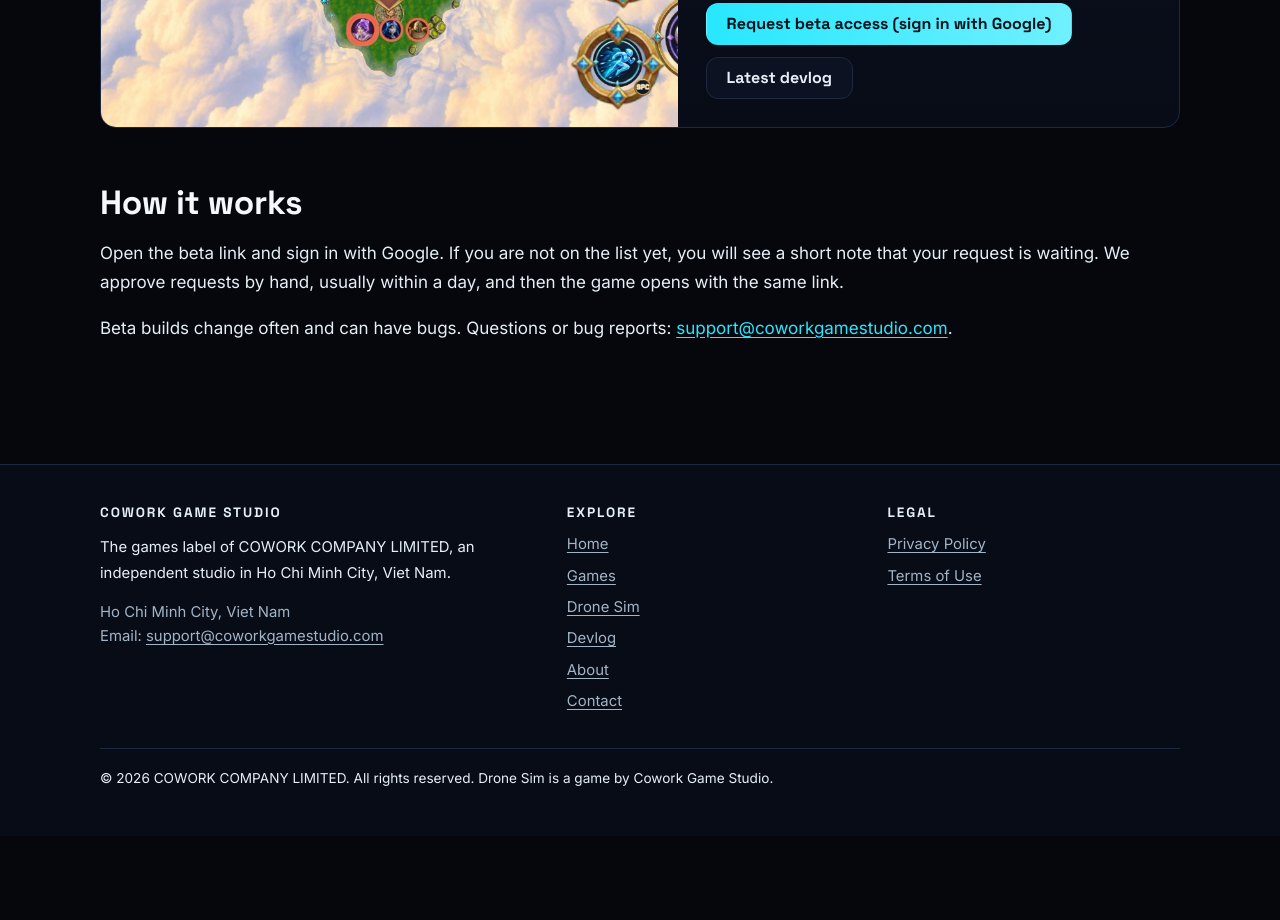
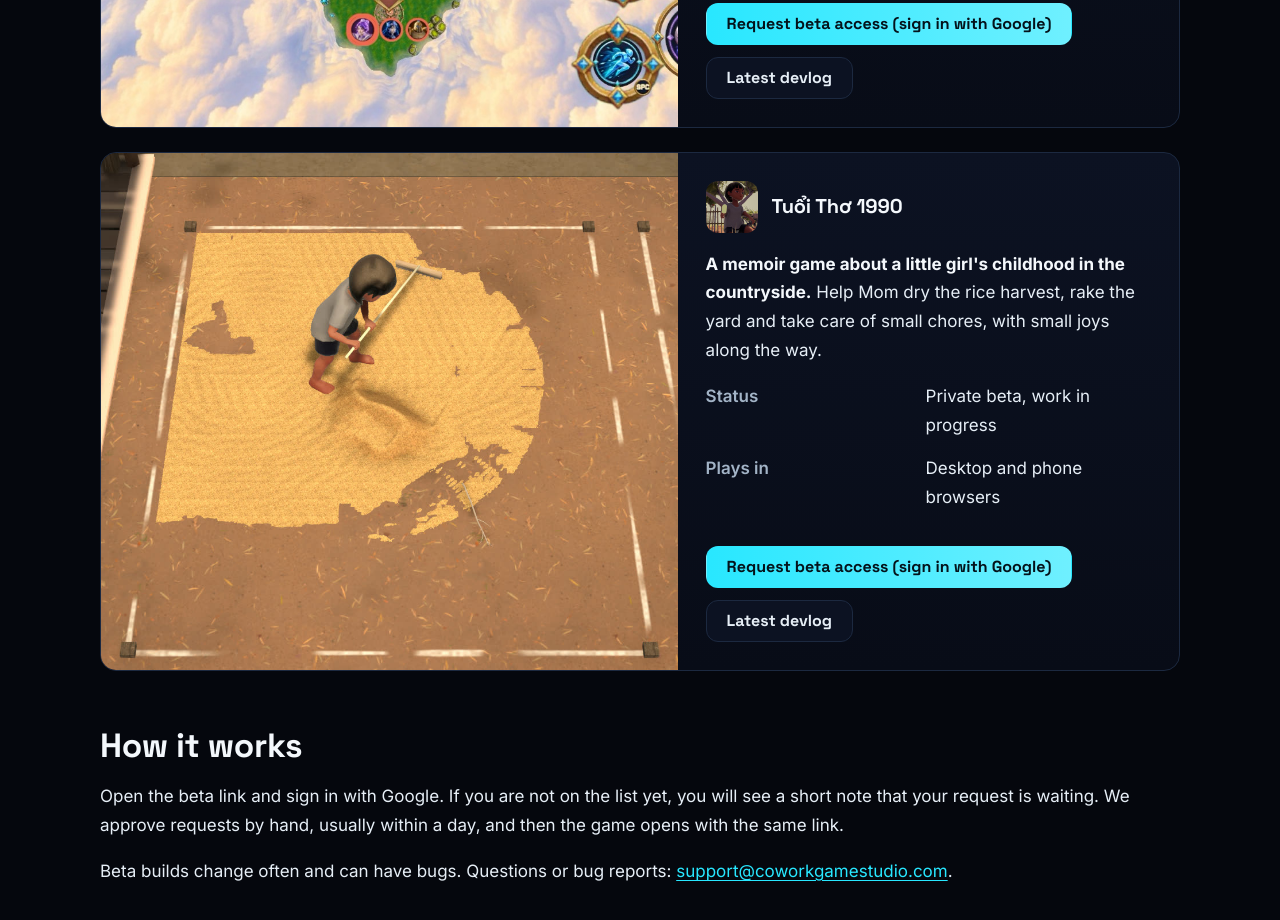
Before and after one commit to tvlgiao/coworkgamestudio-site, a plain HTML site: page beta/index.html in a window 1280 px wide. Shown: the part 1408-2328 px from the top of the page. Before the commit the page ends 2244 px from the top, so only its background shows below. Drawn offline with Linux system fonts and the light colour scheme.

Commit message:
Beta page: Tuoi Tho 1990 private browser beta, sign-in privacy note
Co-Authored-By: PapaThemes <contact@papathemes.com>

```diff
--- a/beta/index.html
+++ b/beta/index.html
@@ -64,6 +64,18 @@
             <div class="btns"><a class="btn btn-primary" href="https://godreign.coworkgamestudio.com/">Request beta access (sign in with Google)</a><a class="btn btn-ghost" href="/devlog/godreign-tide-shop-and-readability/">Latest devlog</a></div>
           </div>
         </div>
+        <div class="card game-card" style="margin-bottom:24px">
+          <img class="shot" src="/img/tuoi-tho-1990-ch4-rake-half-1600.jpg" width="1600" height="900" alt="A little girl rakes a layer of drying rice in the family yard" loading="lazy" />
+          <div class="body">
+            <h3 class="game-title"><img src="/img/tuoi-tho-1990-icon.jpg" alt="" width="52" height="52" />Tuổi Thơ 1990</h3>
+            <p><strong>A memoir game about a little girl's childhood in the countryside.</strong> Help Mom dry the rice harvest, rake the yard and take care of small chores, with small joys along the way.</p>
+            <dl class="facts">
+              <dt>Status</dt><dd>Private beta, work in progress</dd>
+              <dt>Plays in</dt><dd>Desktop and phone browsers</dd>
+            </dl>
+            <div class="btns"><a class="btn btn-primary" href="https://childhood1990.coworkgamestudio.com/">Request beta access (sign in with Google)</a><a class="btn btn-ghost" href="/devlog/tuoi-tho-1990-raking-rice-like-real-grain/">Latest devlog</a></div>
+          </div>
+        </div>
         <h2>How it works</h2>
         <p>Open the beta link and sign in with Google. If you are not on the list yet, you will see a short note that your request is waiting. We approve requests by hand, usually within a day, and then the game opens with the same link.</p>
         <p>Beta builds change often and can have bugs. Questions or bug reports: <a href="mailto:support@coworkgamestudio.com">support@coworkgamestudio.com</a>.</p>
```
Also changed, not shown: games/index.html (+1 -1 lines).
